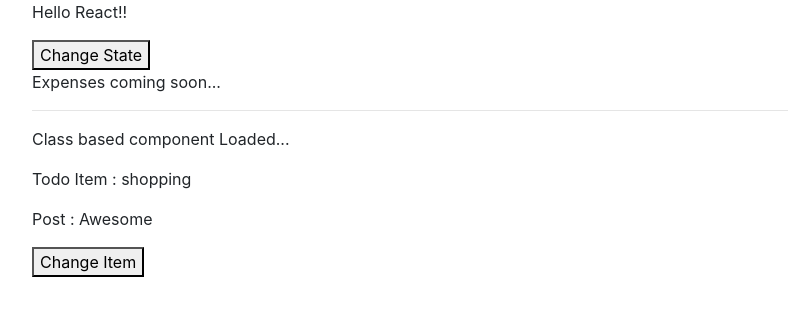
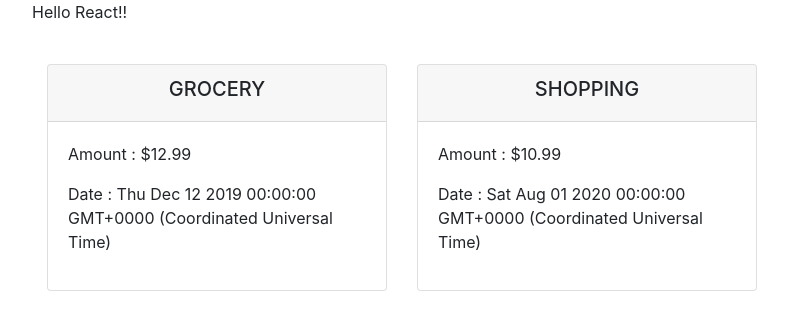
Before and after one commit to synergy2411/b2_react-mar-22, a React (Create React App) app in the folder my-app/: page / in a window 1280 px wide. Shown: the top 330 px of the page, without its empty margins (53-841 px from the left). Built offline with nearby package versions, Linux system fonts and the light colour scheme.

Commit message:
props added

```diff
--- a/my-app/src/App.tsx
+++ b/my-app/src/App.tsx
@@ -12,11 +12,11 @@
   return (
     <div className="container">
      <p>Hello React!!</p>
-     <button onClick={changeState}>Change State</button>
+     {/* <button onClick={changeState}>Change State</button> */}
      <br />
      <ExpenseList />
-     <hr />
-     {showComp && <Todos />}
+     {/* <hr />
+     {showComp && <Todos />}  */}
     </div>
   );
 }
--- a/my-app/src/Components/ClassBased/ClassBased.tsx
+++ b/my-app/src/Components/ClassBased/ClassBased.tsx
@@ -1,16 +1,16 @@
 import React from "react";
 
 class Todos extends React.Component {
+  posts = [{ id: "p01", title: "Awesome", published: true }];
 
-    posts = [
-        { id : "p01", title : "Awesome", published : true}
-    ]
+  state: {
+    todos: { id: string; label: string; status: boolean }[];
+    posts?: Array<any>;
+  };
 
-    state : { todos : {id : string, label : string, status : boolean}[]}
-
-  constructor(props : any){
-      super(props)
-      console.log("Constructor")
+  constructor(props: any) {
+    super(props);
+    console.log("Constructor");
     this.state = {
       todos: [
         { id: "t01", label: "shopping", status: false },
@@ -19,23 +19,30 @@
     };
   }
 
-  componentDidMount(){
-      console.log("Component Did Mount")
+  componentDidMount() {
+    console.log("Component Did Mount");
+    fetch("https://jsonplaceholder.typicode.com/posts")
+      .then((response) => response.json())
+      .then((posts) => {
+        this.setState({
+          posts: posts,
+        });
+      });
   }
 
-  componentDidUpdate(){
-      console.log("Component Did Update")
+  componentDidUpdate() {
+    console.log("Component Did Update");
   }
 
-  componentWillUnmount(){
-    console.log("Component Will Unmount")
+  componentWillUnmount() {
+    console.log("Component Will Unmount");
   }
 
   onChangeLabel = () => {
     //   this.state.todos[0].label = "Planting";
     // this.posts[0].title = "Great";
     // console.log(this.posts);
-    console.log(this.props)
+    console.log(this.props);
     this.setState({
       todos: [
         { id: "t01", label: "planting", status: false },
@@ -47,12 +54,17 @@
   render() {
     console.log("Render", this.props, this.state);
     return (
-      <div>
+      <>
+        <div className="">
           <p>Class based component Loaded...</p>
           <p>Todo Item : {this.state.todos[0].label} </p>
           <p>Post : {this.posts[0].title} </p>
           <button onClick={this.onChangeLabel}>Change Item</button>
         </div>
+        <div>
+          <p>Second division</p>
+        </div>
+      </>
     );
   }
 }
--- /dev/null
+++ b/my-app/src/Components/Expenses/ExpenseItem/ExpenseItem.tsx
@@ -0,0 +1,22 @@
+import React from "react";
+import { IExpense } from "../../../model/expense.model";
+
+
+// const ExpenseItem  : React.FC<{expense : IExpense}>= (props) => {
+const ExpenseItem = (props : {expense : IExpense}) => {
+  return (
+    <div className="col-4">
+      <div className="card">
+        <div className="card-header">
+          <h5 className="text-center">{props.expense.title.toUpperCase()}</h5>
+        </div>
+        <div className="card-body">
+          <p>Amount : ${props.expense.amount}</p>
+          <p>Date : {props.expense.createdAt.toString()}</p>
+        </div>
+      </div>
+    </div>
+  );
+};
+
+export default ExpenseItem;
--- a/my-app/src/Components/Expenses/Expenses.tsx
+++ b/my-app/src/Components/Expenses/Expenses.tsx
@@ -1,11 +1,25 @@
-import React, { useState } from 'react';
-
+import React, { useState } from "react";
+import ExpenseItem from './ExpenseItem/ExpenseItem';
 
 const ExpenseList = () => {
-    return (
-        <div>
-            <p>Expenses coming soon...</p>
+  let expenses = [{
+    id: "e001",
+    title: "grocery",
+    amount: 12.99,
+    createdAt: new Date("Dec 12, 2019"),
+  },{
+    id: "e002",
+    title: "shopping",
+    amount: 10.99,
+    createdAt: new Date("Aug 1, 2020"),
+  }];
+  return (
+    <div className="container">
+      <div className="row">
+          <ExpenseItem expense={expenses[0]} />
+          <ExpenseItem expense={expenses[1]} />
         </div>
-    )
-}
+    </div>
+  );
+};
 export default ExpenseList;
--- /dev/null
+++ b/my-app/src/model/expense.model.ts
@@ -0,0 +1,6 @@
+export interface IExpense {
+  id: string;
+  title: string;
+  amount: number;
+  createdAt: Date;
+}
```
Lines whose indentation alone changed are shown as unchanged.
